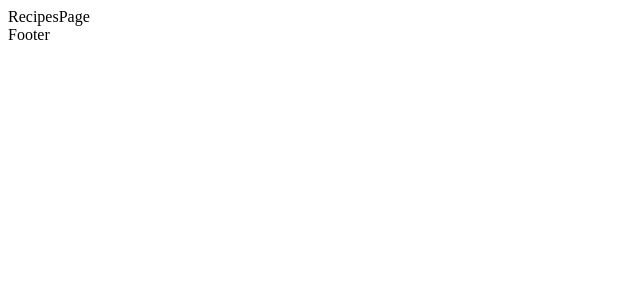
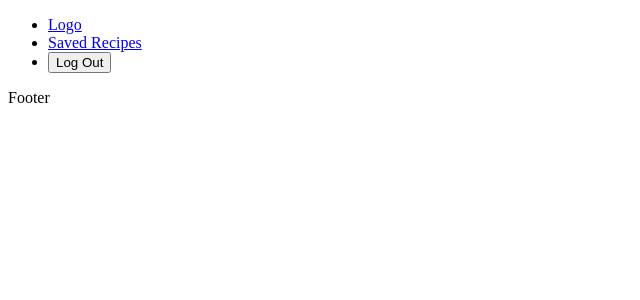
Before and after one commit to olsenjames1116/recipeApp, a React (Vite) app in the folder client/: page /recipes in a window 1280 px wide. Shown: the top 300 px of the page, without its empty margins (0-640 px from the left). Built offline with nearby package versions, Linux system fonts and the light colour scheme; no server answers.

Commit message:
Route to recipes page with router

```diff
--- a/client/src/components/Header/Header.tsx
+++ b/client/src/components/Header/Header.tsx
@@ -1,10 +1,19 @@
 import LogOut from '../LogOut/LogOut';
+import { Link } from 'react-router-dom';
 
 function Header() {
 	return (
-		<ul>
-			<LogOut />
-		</ul>
+		<header>
+			<ul>
+				<li>
+					<Link to="/">Logo</Link>
+				</li>
+				<li>
+					<Link to="/recipes">Saved Recipes</Link>
+				</li>
+				<LogOut />
+			</ul>
+		</header>
 	);
 }
 
--- a/client/src/components/HomePage/HomePage.tsx
+++ b/client/src/components/HomePage/HomePage.tsx
@@ -4,11 +4,15 @@ import Header from '../Header/Header';
 import { useNavigate } from 'react-router-dom';
 import { AxiosError } from 'axios';
 import HomeContent from '../HomeContent/HomeContent';
+import { useDispatch } from 'react-redux';
+import { removeRandomRecipe } from '../../redux/state/randomRecipeSlice';
 
 function HomePage() {
 	const navigate = useNavigate();
+	const dispatch = useDispatch();
 
 	useEffect(() => {
+		// Check if a user is authenticated and should have access.
 		const authenticateUser = async () => {
 			try {
 				await api.get('/user/authenticate');
@@ -26,6 +30,9 @@ function HomePage() {
 		};
 
 		authenticateUser();
+
+		// Remove recipe stored in state when home page is navigated to.
+		dispatch(removeRandomRecipe());
 	});
 
 	return (
--- a/client/src/components/LogInOptions/LogInOptions.tsx
+++ b/client/src/components/LogInOptions/LogInOptions.tsx
@@ -1,10 +1,11 @@
+import { Link } from 'react-router-dom';
 import DemoAccountLogIn from '../DemoAccountLogIn/DemoAccountLogIn';
 
 function LogInOptions() {
 	return (
 		<ul>
 			<li>
-				Don't have an account? <a href="/sign-up">Create One</a>
+				Don't have an account? <Link to="/sign-up">Create One</Link>
 			</li>
 			<DemoAccountLogIn />
 		</ul>
--- a/client/src/components/RecipesPage/RecipesPage.tsx
+++ b/client/src/components/RecipesPage/RecipesPage.tsx
@@ -1,5 +1,11 @@
+import Header from '../Header/Header';
+
 function RecipesPage() {
-	return <div>RecipesPage</div>;
+	return (
+		<main>
+			<Header />
+		</main>
+	);
 }
 
 export default RecipesPage;
--- a/client/src/components/SignUpOptions/SignUpOptions.tsx
+++ b/client/src/components/SignUpOptions/SignUpOptions.tsx
@@ -1,8 +1,10 @@
+import { Link } from 'react-router-dom';
+
 function SignUpOptions() {
 	return (
 		<ul>
 			<li>
-				Already have an account? <a href="/log-in">Sign In</a>
+				Already have an account? <Link to="/log-in">Sign In</Link>
 			</li>
 		</ul>
 	);
```
Also changed, not shown: 1 other file (tests, documents, lock files or other folders).
